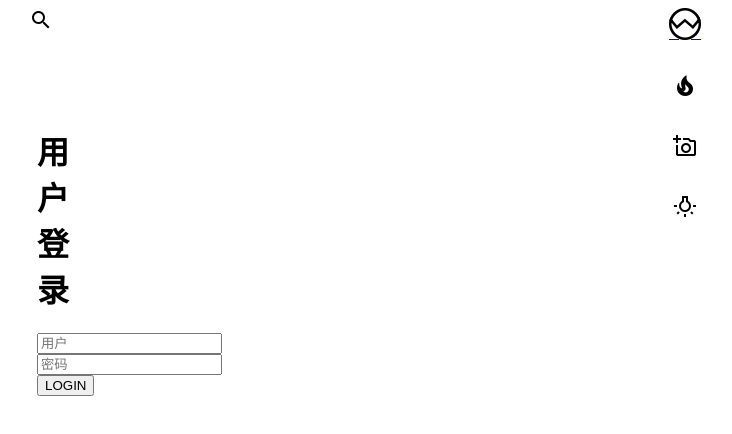
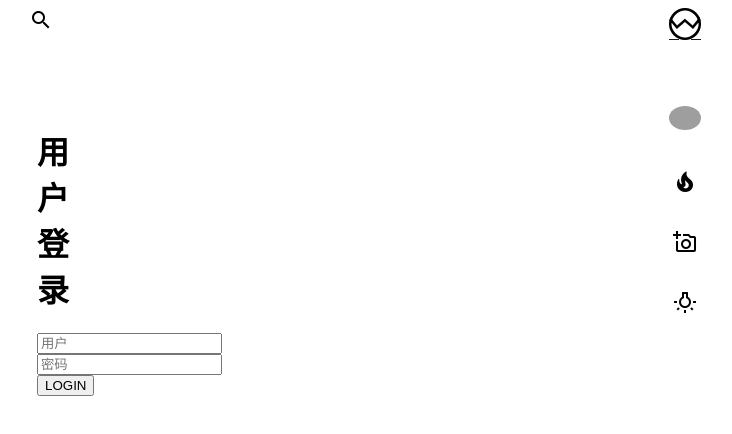
Before and after one commit to AqingCyan/awesome-project, a Vue app: page /#/login in a window 1280 px wide. Shown: the top 434 px of the page, without its empty margins (3-735 px from the left). Built offline with nearby package versions, Linux system fonts and the light colour scheme; no server answers.

Commit message:
feat: avatar component

```diff
--- a/src/app/sidebar/app-sidebar.vue
+++ b/src/app/sidebar/app-sidebar.vue
@@ -1,6 +1,7 @@
 <template>
   <div class="app-sidebar">
     <AppSidebarItemBrand />
+    <AppSidebarItemUser />
     <AppSidebarItemPopular />
     <AppSidebarItemAdd />
     <AppSidebarItemTheme />
@@ -13,6 +14,7 @@ import AppSidebarItemBrand from './components/app-sidebar-item-brand';
 import AppSidebarItemPopular from './components/app-sidebar-item-popular';
 import AppSidebarItemAdd from './components/app-sidebar-item-add';
 import AppSidebarItemTheme from './components/app-sidebar-item-theme';
+import AppSidebarItemUser from './components/app-sidebar-item-user';
 
 export default defineComponent({
   name: 'AppSidebar',
@@ -42,6 +44,7 @@ export default defineComponent({
     AppSidebarItemPopular,
     AppSidebarItemAdd,
     AppSidebarItemTheme,
+    AppSidebarItemUser,
   },
 });
 </script>
--- /dev/null
+++ b/src/app/sidebar/components/app-sidebar-item-user.vue
@@ -0,0 +1,40 @@
+<template>
+  <div class="app-sidebar-item user">
+    <UserAvatar :user="{ id: 5, avatar: 1 }" link="login" />
+  </div>
+</template>
+
+<script>
+import { defineComponent } from 'vue';
+import UserAvatar from '@/user/components/user-avatar';
+
+export default defineComponent({
+  name: 'app-sidebar-item-user',
+
+  /**
+   * 属性
+   */
+  props: {},
+
+  /**
+   * 数据
+   */
+  data() {
+    return {};
+  },
+
+  /**
+   * 计算属性
+   */
+  computed: {},
+
+  /**
+   * 组件
+   */
+  components: {
+    UserAvatar,
+  },
+});
+</script>
+
+<style scoped></style>
--- a/src/app/sidebar/styles/app-sidebar.css
+++ b/src/app/sidebar/styles/app-sidebar.css
@@ -18,3 +18,7 @@
   display: flex;
   align-items: flex-end;
 }
+
+.app-sidebar-item.brand {
+  margin-bottom: 64px;
+}
--- /dev/null
+++ b/src/user/components/styles/user-avatar.css
@@ -0,0 +1,21 @@
+.user-avatar > .image,
+.user-avatar > .link > .image {
+  border-radius: 50%;
+  cursor: pointer;
+  width: 100%;
+}
+
+.user-avatar.small {
+  width: 32px;
+  height: 32px;
+}
+
+.user-avatar.medium {
+  width: 64px;
+  height: 64px;
+}
+
+.user-avatar.large {
+  width: 128px;
+  height: 128px;
+}
--- /dev/null
+++ b/src/user/components/user-avatar.vue
@@ -0,0 +1,89 @@
+<template>
+  <div :class="userAvatarClasses">
+    <router-link class="link" :to="userAvatarLinkTo" v-if="link">
+      <img class="image" :src="userAvatarSource" alt="头像" />
+    </router-link>
+    <img v-else class="image" :src="userAvatarSource" alt="头像" />
+  </div>
+</template>
+
+<script>
+import { defineComponent } from 'vue';
+import { mapGetters } from 'vuex';
+import { API_BASE_URL } from '@/app/app.config';
+
+export default defineComponent({
+  name: 'UserAvatar',
+
+  /**
+   * 属性
+   */
+  props: {
+    user: {
+      type: Object,
+    },
+
+    size: {
+      type: String,
+      default: 'small',
+    },
+
+    link: {
+      type: String,
+    },
+  },
+
+  /**
+   * 数据
+   */
+  data() {
+    return {};
+  },
+
+  /**
+   * 计算属性
+   */
+  computed: {
+    ...mapGetters({
+      isLoggedIn: 'auth/isLoggedIn',
+    }),
+
+    userAvatarClasses() {
+      return ['user-avatar', this.size];
+    },
+
+    userAvatarSource() {
+      let avatarSource;
+
+      if (this.user && this.user.avatar) {
+        avatarSource = `${API_BASE_URL}/users/${this.user.id}/avatar?size=${this.size}`;
+      } else {
+        avatarSource = '/icons/account-black-32px.svg';
+      }
+
+      return avatarSource;
+    },
+
+    userAvatarLinkTo() {
+      let linkTo;
+
+      if (this.link === 'login' && !this.isLoggedIn) {
+        linkTo = { name: 'login' };
+      } else {
+        linkTo = '/';
+      }
+
+      return linkTo;
+    },
+  },
+
+  /**
+   * 组件
+   */
+  components: {},
+});
+</script>
+
+<style scoped>
+@import './styles/user-avatar.css';
+</style>
```
Also changed, not shown: public/icons/account-black-32px.svg (added).
